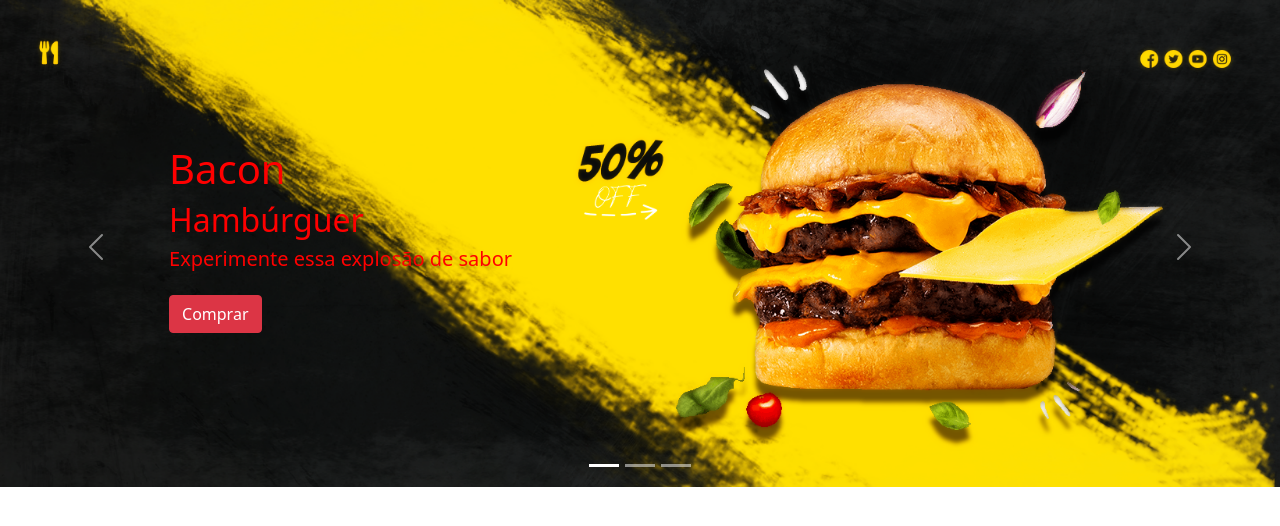
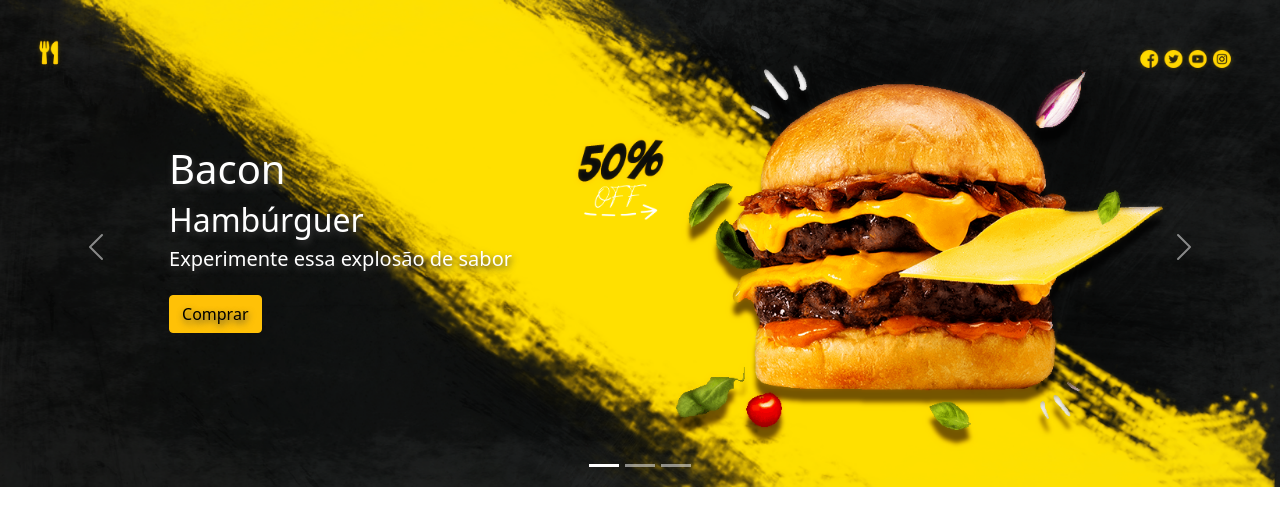
Before and after one commit to ricardo55991/StreetFood, a PHP site: page /pages/home.html in a window 1280 px wide. Shown: the part 61-587 px from the top of the page. Run offline with PHP 8.4, Linux system fonts and the light colour scheme.

Commit message:
Novas imagens adicionadas.

```diff
--- a/pages/home.html
+++ b/pages/home.html
@@ -65,18 +65,18 @@
                         <h1>Bacon</h1>
                         <h2>Hambúrguer</h2>
                         <h5>Experimente essa explosão de sabor</h5>
-                        <a class="btn btn-danger" href="#" role="button">Comprar</a>
+                        <a class="btn btn-warning" href="#" role="button">Comprar</a>
                         <div class="container-menu-itens carousel-caption d-none d-md-block"></div>
                     </div>
                 </div>
             </div>
         <div class="carousel-item">
-                <img src="/assets/hamburguer de bacon.png" class="d-block w-100" alt="...">
+                <img src="/assets/Frango frito.png" class="d-block w-100" alt="...">
                 <div class="container-menu-itens carousel-caption d-none d-md-block">
                 </div>
         </div>
             <div class="carousel-item">
-                <img src="/assets/hamburguer de bacon.png" class="d-block w-100" alt="...">
+                <img src="/assets/Combo.png" class="d-block w-100" alt="...">
                 <div class="container-menu-itens carousel-caption d-none d-md-block">
                 </div>
             </div>
--- a/styles/home.css
+++ b/styles/home.css
@@ -9,10 +9,6 @@
     top: 8%;
 }
 
-.texto-promo{
-    color: red;
-}
-
 .container-texto-carousel{
     display: inline-block;
     position: relative;
@@ -22,6 +18,7 @@
     position: absolute;
     top: 145px;
     right: 60%;
-    color: red;
+    color: white;
     font-size: 40px;
+    text-shadow: 1px 3px 7px rgb(65, 65, 65);
 }
```
Also changed, not shown: assets/Combo.png (added), assets/Frango frito.png (added).
